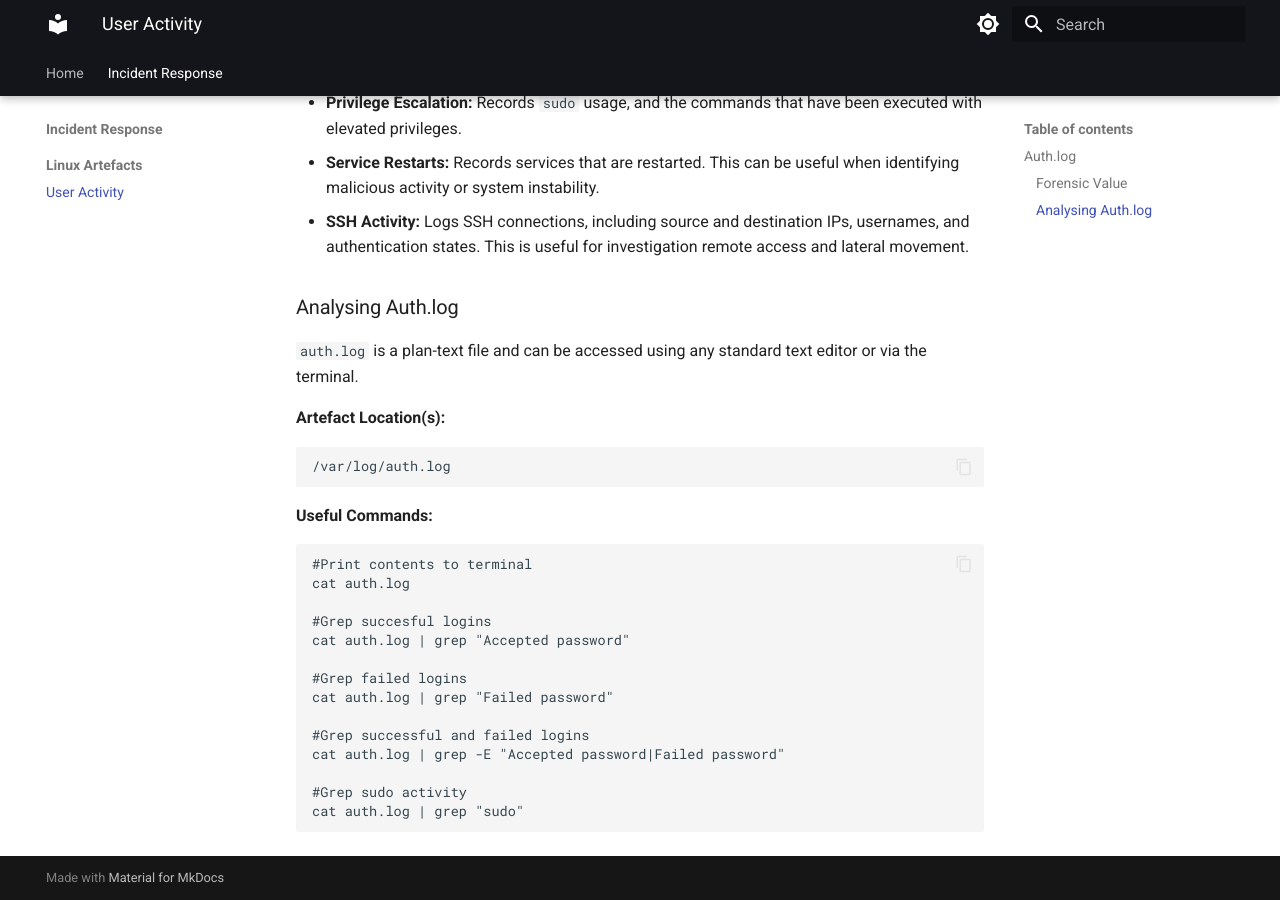
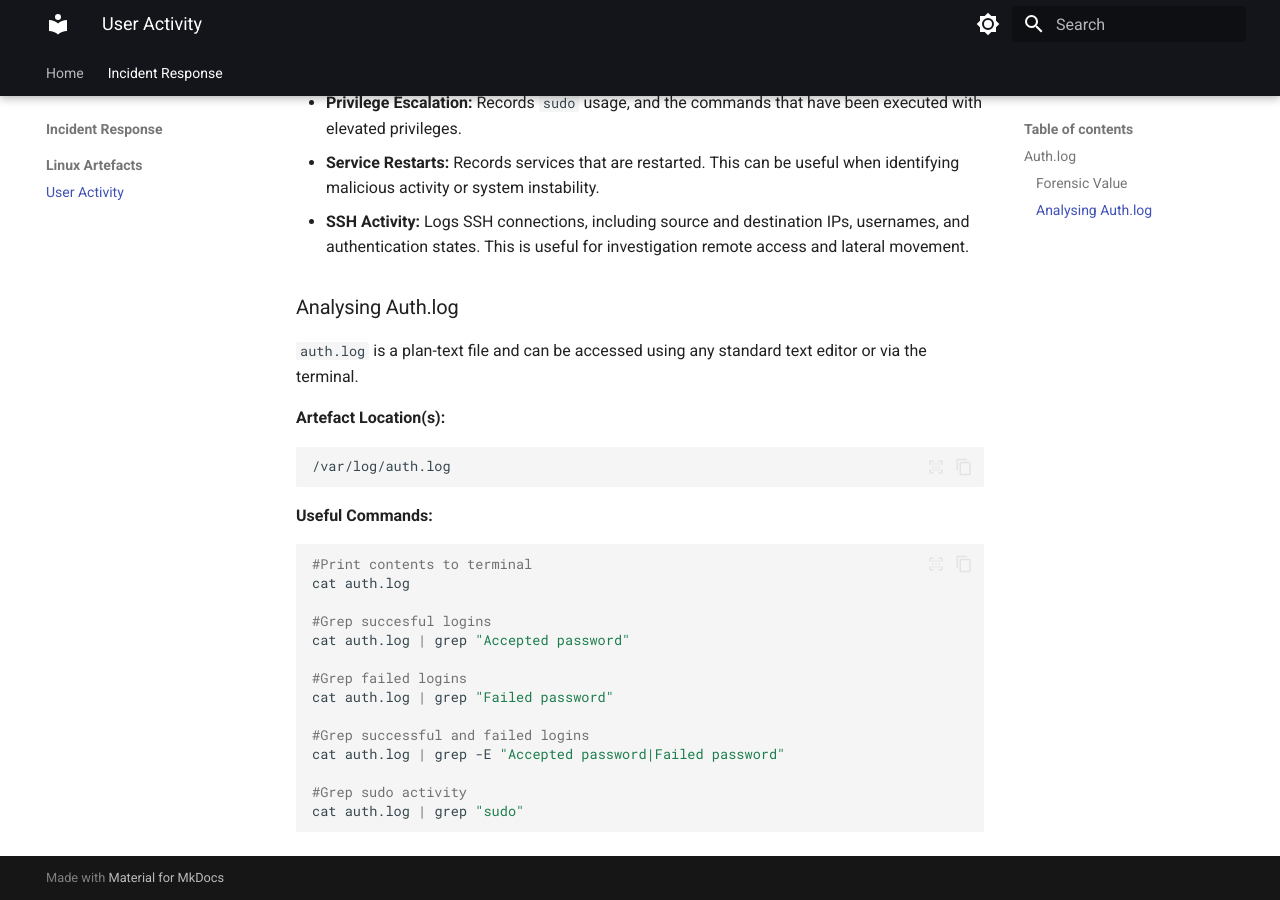
Before and after one commit to cwlangford/Projects, an MkDocs documentation site: the page built from docs/IncidentResponse/LinuxForensics/linux_useractivity.md, in a window 1280 px wide and 900 px high, scrolled down 535 px. Built offline with MkDocs 1.6.1 and Material for MkDocs 9.7.7, drawn with Linux system fonts in a browser that asks for light colours.

Commit message:
push_extension

```diff
--- a/mkdocs.yml
+++ b/mkdocs.yml
@@ -66,11 +66,11 @@ theme:
         icon: material/brightness-4
         name: Switch to light mode
 
-#markdown_extensions:
- # - pymdownx.highlight:
-   #   anchor_linenums: true
-  #    line_spans: __span
-   #   pygments_lang_class: true
-  #- pymdownx.inlinehilite
- # - pymdownx.snippets
- # - pymdownx.superfences
+markdown_extensions:
+  - pymdownx.highlight:
+      anchor_linenums: true
+      line_spans: __span
+      pygments_lang_class: true
+  - pymdownx.inlinehilite
+  - pymdownx.snippets
+  - pymdownx.superfences
```
